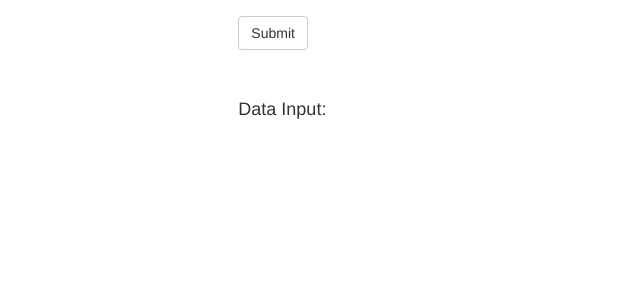
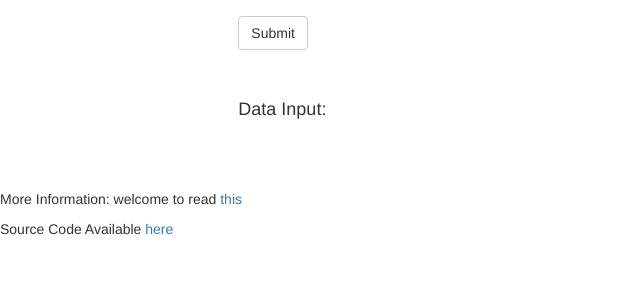
Before and after one commit to Hatchin/Mann-Whitney-U-Test, a Flask app: page / in a window 1280 px wide. Shown: the part 317-617 px from the top of the page, without its empty margins (0-640 px from the left). Run offline with Flask 2, Linux system fonts and the light colour scheme; some libraries are stand-ins or nearby versions.

Commit message:
Update index.html

```diff
--- a/templates/index.html
+++ b/templates/index.html
@@ -112,5 +112,7 @@
         <br><br>
         <script src="//code.jquery.com/jquery-1.11.0.min.js"></script>
         <script src="//netdna.bootstrapcdn.com/bootstrap/3.1.1/js/bootstrap.min.js"></script>
+    <p>More Information: welcome to read <a href="http://www.google.com">this</a></p>
+    <p>Source Code Available <a href="http://www.google.com">here</a></p>
   </body>
 </html>
```
